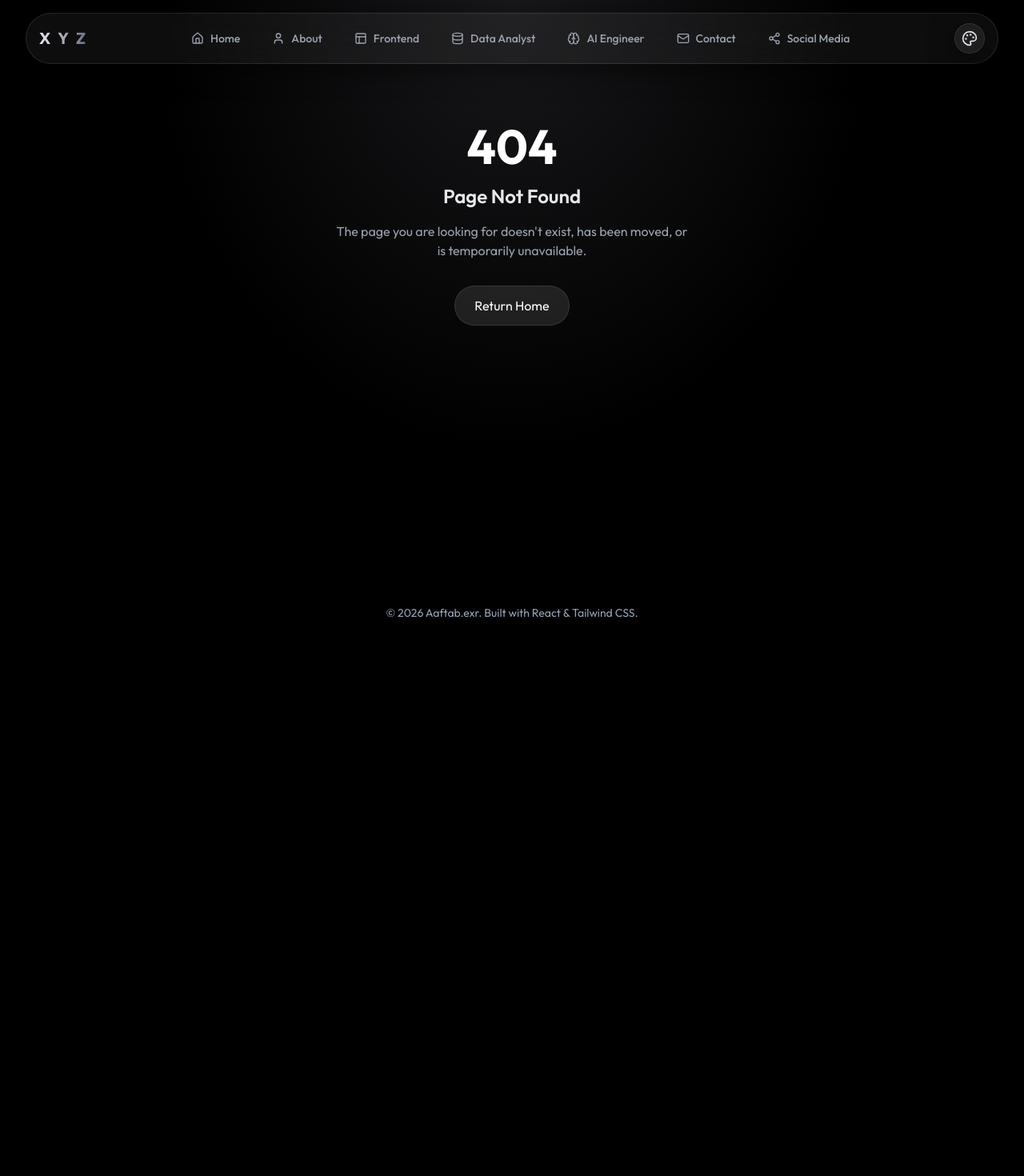
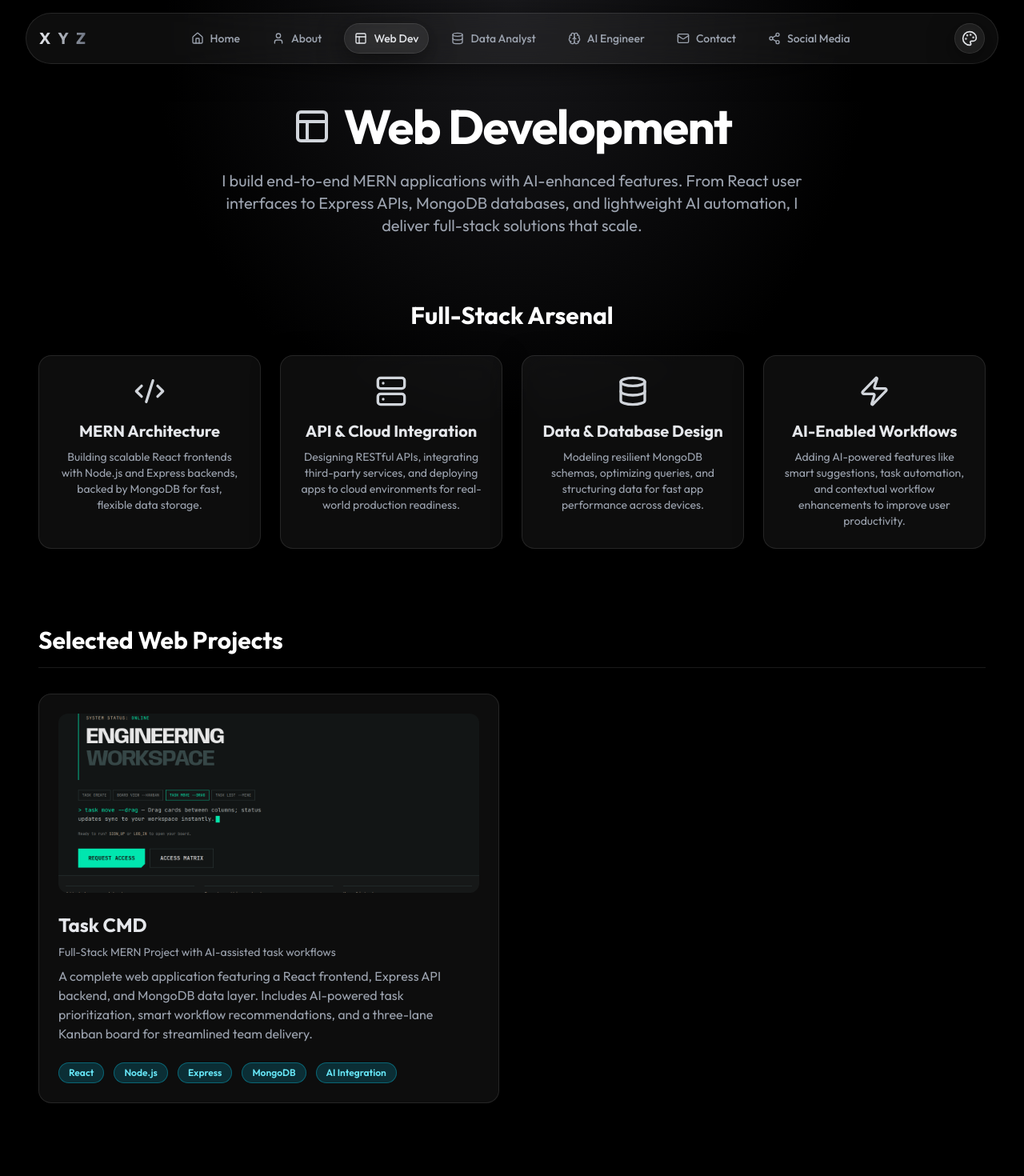
Before and after one commit to aftab-exr/portfolio, a React (Vite) app: page /web-development in a window 1280 px wide. Shown: the top 1470 px of the page at 80% size. Before the commit the page ends 800 px from the top, so only its background shows below. Built offline with nearby package versions, Linux system fonts and the light colour scheme.

Commit message:
refactor: rename Frontend to Web Development and update related references for consistency

```diff
--- a/src/App.jsx
+++ b/src/App.jsx
@@ -5,7 +5,7 @@ import Footer from './components/Footer';
 import Home from './pages/Home';
 import About from './pages/About';
 import Profiles from './pages/Profiles';
-import Frontend from './pages/Frontend';
+import WebDevelopment from './pages/Frontend';
 import DataAnalyst from './pages/DataAnalyst';
 import AIEngineer from './pages/AIEngineer';
 import Contact from './pages/Contact';
@@ -32,7 +32,7 @@ function App() {
               <Route path="/" element={<Home />} />
               <Route path="/about" element={<About />} />
               <Route path="/profiles" element={<Profiles />} />
-              <Route path="/frontend" element={<Frontend />} />
+              <Route path="/web-development" element={<WebDevelopment />} />
               <Route path="/data-analyst" element={<DataAnalyst />} />
               <Route path="/ai-engineer" element={<AIEngineer />} />
               <Route path="/contact" element={<Contact />} />
--- a/src/components/Navbar.jsx
+++ b/src/components/Navbar.jsx
@@ -63,13 +63,13 @@ const Navbar = () => {
           </NavLink>
 
           <NavLink
-            to="/frontend"
+            to="/web-development"
             className={({ isActive }) =>
               `flex items-center gap-2 px-3 py-2 rounded-full transition-all duration-300 font-medium ${isActive ? 'glass text-[var(--text-primary)]' : 'text-[var(--text-secondary)] hover:text-[var(--text-primary)]'}`
             }
           >
             <Layout size={16} />
-            <span className="hidden lg:inline text-sm">Frontend</span>
+            <span className="hidden lg:inline text-sm">Web Dev</span>
           </NavLink>
 
           <NavLink
--- a/src/pages/About.jsx
+++ b/src/pages/About.jsx
@@ -27,7 +27,7 @@ const About = () => {
 
             <h2 className="text-2xl font-bold text-[var(--text-primary)] mb-2">Aaftab</h2>
             <h3 className="text-md font-medium text-blue-400 mb-6 uppercase tracking-wider">
-              Frontend Dev & Data Analyst
+              Full-Stack Dev & Data Analyst
             </h3>
 
             <div className="w-full space-y-4 text-left">
@@ -56,9 +56,9 @@ const About = () => {
             <div className="space-y-4 text-[var(--text-primary)] opacity-90 leading-relaxed">
               <p>
                 Hello! I'm Aaftab, a hybrid professional blending the logical rigor of data analysis
-                with the creative possibilities of frontend development. I specialize in
+                with the creative possibilities of full-stack web development. I specialize in
                 transforming raw, unstructured data into compelling visual stories and building
-                intuitive web interfaces that people love to use.
+                intuitive applications that people love to use.
               </p>
               <p>
                 My journey started with a fascination for numbers and patterns, which naturally
--- a/src/pages/Frontend.jsx
+++ b/src/pages/Frontend.jsx
@@ -1,56 +1,57 @@
 import React from 'react';
 import GlassCard from '../components/GlassCard';
-import { Layout, Smartphone, Code2, Zap } from 'lucide-react';
+import { Layout, Database, Code2, Server, Zap } from 'lucide-react';
 
-const Frontend = () => {
+const WebDevelopment = () => {
   return (
     <div className="pt-32 pb-16 px-6 md:px-12 max-w-7xl mx-auto min-h-screen">
       <section className="text-center mb-20 animate-fade-in-up">
         <h1 className="text-4xl md:text-6xl font-bold mb-6 tracking-tight text-white flex items-center justify-center gap-4">
-          <Layout size={48} className="text-gray-300" /> Frontend Development
+          <Layout size={48} className="text-gray-300" /> Web Development
         </h1>
         <p className="text-lg md:text-xl text-gray-400 max-w-3xl mx-auto leading-relaxed">
-          I build fast, responsive, and accessible web applications. Focusing on intuitive user
-          interfaces and a seamless user experience, I bring wireframes to life.
+          I build end-to-end MERN applications with AI-enhanced features. From React user
+          interfaces to Express APIs, MongoDB databases, and lightweight AI automation,
+          I deliver full-stack solutions that scale.
         </p>
       </section>
 
       <section className="mb-24 animate-fade-in-up animation-delay-300">
-        <h2 className="text-3xl font-bold mb-8 text-white text-center">Technical Arsenal</h2>
+        <h2 className="text-3xl font-bold mb-8 text-white text-center">Full-Stack Arsenal</h2>
         <div className="grid grid-cols-1 sm:grid-cols-2 lg:grid-cols-4 gap-6">
           <GlassCard className="text-center hover:-translate-y-2 transition-transform">
             <Code2 className="mx-auto mb-4 text-gray-300" size={40} />
-            <h3 className="text-xl font-bold text-gray-200 mb-2">Modern Frameworks</h3>
+            <h3 className="text-xl font-bold text-gray-200 mb-2">MERN Architecture</h3>
             <p className="text-sm text-gray-400">
-              Extensive experience building SPAs with React.js, utilizing Hooks, Context, and state
-              management.
+              Building scalable React frontends with Node.js and Express backends, backed by
+              MongoDB for fast, flexible data storage.
             </p>
           </GlassCard>
 
           <GlassCard className="text-center hover:-translate-y-2 transition-transform">
-            <Layout className="mx-auto mb-4 text-gray-300" size={40} />
-            <h3 className="text-xl font-bold text-gray-200 mb-2">Styling & UI</h3>
+            <Server className="mx-auto mb-4 text-gray-300" size={40} />
+            <h3 className="text-xl font-bold text-gray-200 mb-2">API & Cloud Integration</h3>
             <p className="text-sm text-gray-400">
-              Crafting pixel-perfect designs using Tailwind CSS, CSS Modules, Styled Components, and
-              Framer Motion.
+              Designing RESTful APIs, integrating third-party services, and deploying apps to
+              cloud environments for real-world production readiness.
             </p>
           </GlassCard>
 
           <GlassCard className="text-center hover:-translate-y-2 transition-transform">
-            <Smartphone className="mx-auto mb-4 text-gray-300" size={40} />
-            <h3 className="text-xl font-bold text-gray-200 mb-2">Responsive Design</h3>
+            <Database className="mx-auto mb-4 text-gray-300" size={40} />
+            <h3 className="text-xl font-bold text-gray-200 mb-2">Data & Database Design</h3>
             <p className="text-sm text-gray-400">
-              Ensuring fluid layouts that work flawlessly across desktop, tablet, and mobile devices
-              natively.
+              Modeling resilient MongoDB schemas, optimizing queries, and structuring data for
+              fast app performance across devices.
             </p>
           </GlassCard>
 
           <GlassCard className="text-center hover:-translate-y-2 transition-transform">
             <Zap className="mx-auto mb-4 text-gray-300" size={40} />
-            <h3 className="text-xl font-bold text-gray-200 mb-2">Performance Optimization</h3>
+            <h3 className="text-xl font-bold text-gray-200 mb-2">AI-Enabled Workflows</h3>
             <p className="text-sm text-gray-400">
-              Implementing lazy loading, code splitting, and asset optimization for instantaneous
-              load times.
+              Adding AI-powered features like smart suggestions, task automation, and contextual
+              workflow enhancements to improve user productivity.
             </p>
           </GlassCard>
         </div>
@@ -81,26 +82,28 @@ const Frontend = () => {
             </a>
             <h3 className="text-2xl font-bold text-gray-200 mb-2">Task CMD</h3>
             <p className="text-sm text-gray-400 mb-2">
-              Engineering Workspace - AI-Powered Task Management
+              Full-Stack MERN Project with AI-assisted task workflows
             </p>
             <p className="text-gray-400 mb-6 flex-grow">
-              An intelligent IT task management workspace built around a three-lane Kanban board
-              for Pending, In Progress, and Done. Features AI-assisted task creation, smart priority
-              suggestions, and automated workflow recommendations. Built with React, Tailwind CSS,
-              and modern drag-and-drop functionality.
+              A complete web application featuring a React frontend, Express API backend, and
+              MongoDB data layer. Includes AI-powered task prioritization, smart workflow
+              recommendations, and a three-lane Kanban board for streamlined team delivery.
             </p>
             <div className="flex gap-3 flex-wrap">
               <span className="px-3 py-1 text-xs font-semibold bg-cyan-500/20 text-cyan-300 rounded-full border border-cyan-500/40">
                 React
               </span>
               <span className="px-3 py-1 text-xs font-semibold bg-cyan-500/20 text-cyan-300 rounded-full border border-cyan-500/40">
-                Tailwind CSS
+                Node.js
               </span>
               <span className="px-3 py-1 text-xs font-semibold bg-cyan-500/20 text-cyan-300 rounded-full border border-cyan-500/40">
-                Kanban Board
+                Express
               </span>
               <span className="px-3 py-1 text-xs font-semibold bg-cyan-500/20 text-cyan-300 rounded-full border border-cyan-500/40">
-                Drag & Drop
+                MongoDB
+              </span>
+              <span className="px-3 py-1 text-xs font-semibold bg-cyan-500/20 text-cyan-300 rounded-full border border-cyan-500/40">
+                AI Integration
               </span>
             </div>
           </GlassCard>
@@ -110,4 +113,4 @@ const Frontend = () => {
   );
 };
 
-export default Frontend;
+export default WebDevelopment;
--- a/src/pages/Home.jsx
+++ b/src/pages/Home.jsx
@@ -24,19 +24,19 @@ const Home = () => {
           I bridge the gap between complex data and beautiful, intuitive user experiences.
           <br className="hidden md:block" />
           <span className="font-semibold text-gray-200">Data Analyst</span> &{' '}
-          <span className="font-semibold text-gray-200">Frontend Web Developer</span>.
+          <span className="font-semibold text-gray-200">Full-Stack Web Developer</span>.
         </p>
       </section>
 
       {/* Skills Section */}
       <section className="grid grid-cols-1 lg:grid-cols-3 gap-8 mb-24">
-        {/* Frontend Skills */}
+        {/* Web Development Skills */}
         <GlassCard className="relative overflow-hidden group">
           <div className="absolute top-0 right-0 p-6 opacity-5 group-hover:opacity-10 transition-opacity">
             <Layout size={100} className="text-white" />
           </div>
           <h2 className="text-2xl font-bold mb-6 flex items-center gap-3 text-white">
-            <Palette /> Frontend Development
+            <Palette /> Web Development
           </h2>
           <p className="text-gray-400 mb-6 relative z-10 text-sm">
             Crafting pixel-perfect, responsive web interfaces with a strong focus on UI/UX and
@@ -111,8 +111,8 @@ const Home = () => {
         <h2 className="text-3xl font-bold mb-10 text-white text-center">Featured Projects</h2>
 
         <div className="grid grid-cols-1 md:grid-cols-2 gap-8">
-          {/* Highlight 1 - Link to Frontend */}
-          <Link to="/frontend" className="block group">
+          {/* Highlight 1 - Link to Web Development */}
+          <Link to="/web-development" className="block group">
             <GlassCard className="h-full flex flex-col group-hover:-translate-y-2 transition-transform duration-300 cursor-pointer p-0 overflow-hidden">
               <div className="h-48 bg-white/5 flex items-center justify-center border-b border-white/10">
                 <Layout
@@ -123,15 +123,15 @@ const Home = () => {
               <div className="p-6 flex-grow flex flex-col justify-between">
                 <div>
                   <h3 className="text-2xl font-bold text-gray-200 mb-2 flex justify-between items-center">
-                    Frontend Showcases{' '}
+                    Web Development Showcases{' '}
                     <ArrowRight
                       className="opacity-0 group-hover:opacity-100 transform -translate-x-2 group-hover:translate-x-0 transition-all text-white"
                       size={20}
                     />
                   </h3>
                   <p className="text-gray-400 text-sm mb-4">
-                    View my complete portfolio of web applications, featuring React SPAs, dynamic
-                    interfaces, and custom visual designs.
+                    View my complete portfolio of full-stack MERN applications, dynamic APIs,
+                    and AI-enhanced web experiences.
                   </p>
                 </div>
               </div>
--- a/src/pages/Profiles.jsx
+++ b/src/pages/Profiles.jsx
@@ -64,7 +64,7 @@ const Profiles = () => {
       color: 'bg-[var(--text-primary)]/5 border-[var(--glass-border)]',
       description:
         githubData?.bio ||
-        'Check out my open-source projects, contributions, and frontend web development repositories.',
+        'Check out my open-source projects, contributions, and web development repositories.',
       link: githubData?.html_url || `https://github.com/${GITHUB_USERNAME}`,
       stats: loadingGithub
         ? ['Loading Live Data...']
```
